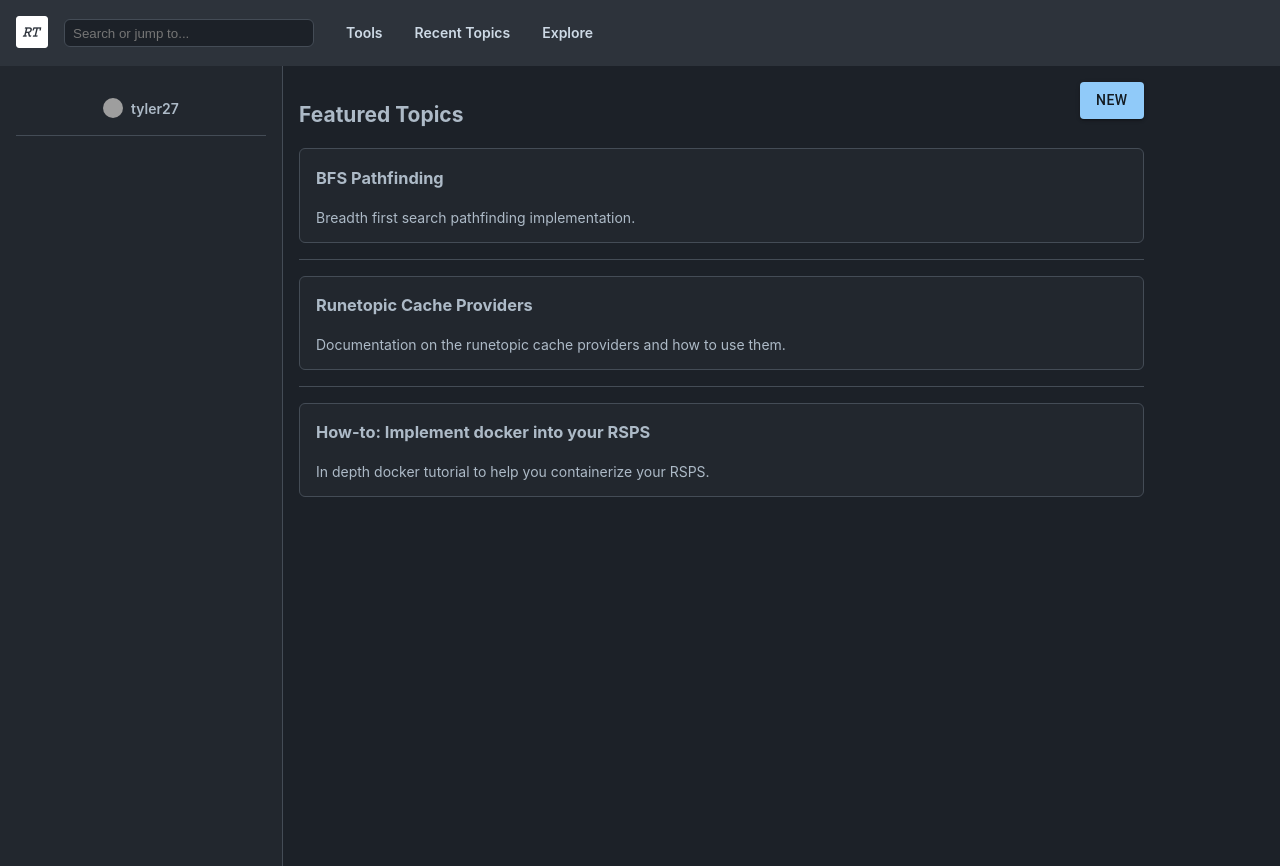
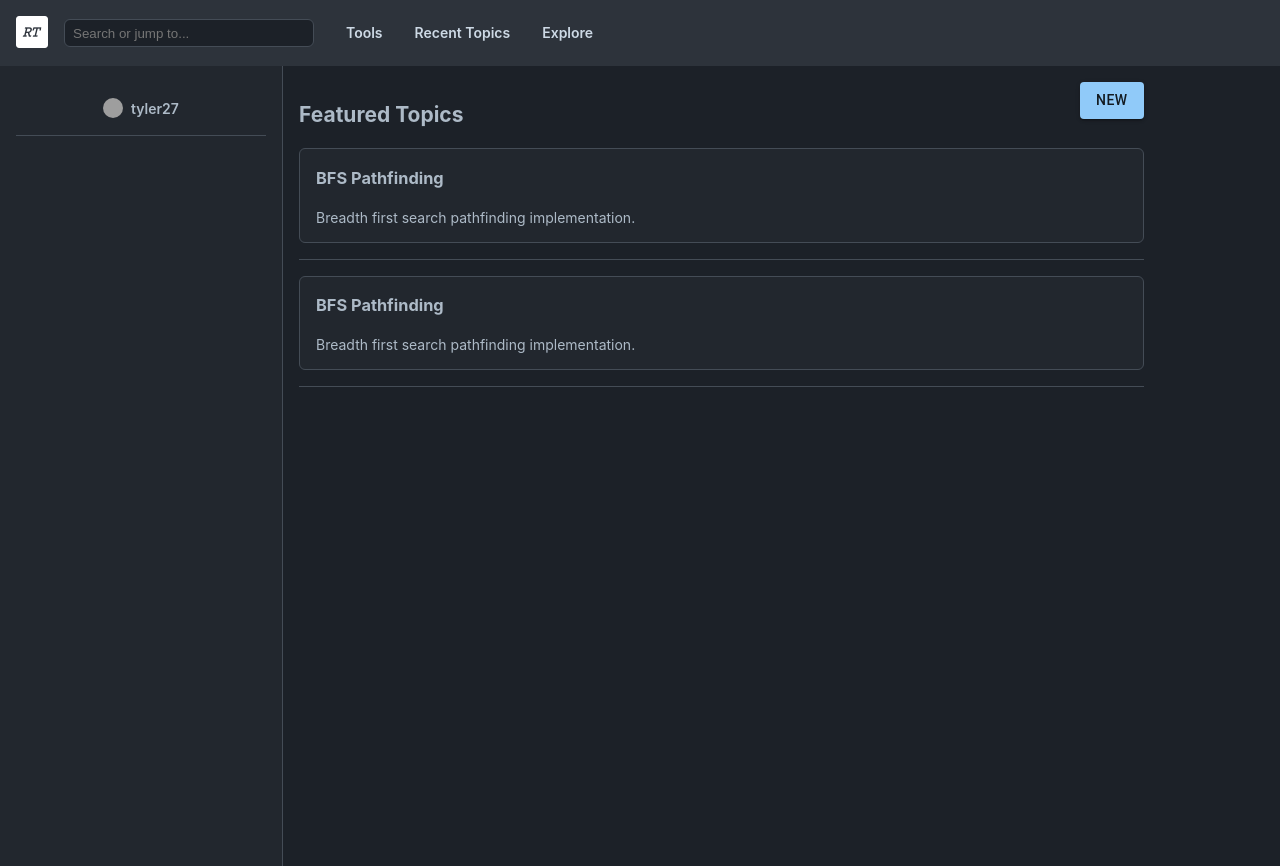
Before and after one commit to runetopic/website, a React (Create React App) app: page / in a window 1280 px wide. Built offline with nearby package versions, Linux system fonts and the light colour scheme; grey boxes are pictures that could not be loaded.

Commit message:
Dashboard refactored to use emotion

```diff
--- a/src/components/Application/index.tsx
+++ b/src/components/Application/index.tsx
@@ -2,7 +2,7 @@ import {  StyledEngineProvider, ThemeProvider } from '@mui/material';
 import { Redirect, Route, Switch } from 'react-router';
 import theme from '../../theme';
 import Header from '../Header';
-import HomePage from '../Dashboard';
+import Dashboard from '../Dashboard';
 import CreateTopic from '../Topic/CreateTopic';
 
 import './app.module.scss'
@@ -13,7 +13,7 @@ export default function Application() {
 			<ThemeProvider theme={ theme }>
 				<Header />
 				<Switch>
-					<Route exact path='/' component={ HomePage } />
+					<Route exact path='/' component={ Dashboard } />
 					<Route exact path='/topic/new' component={ CreateTopic } />
 					<Route exact path="/" render={() => <Redirect to="/" /> } />
 				</Switch>
--- a/src/components/Dashboard/index.tsx
+++ b/src/components/Dashboard/index.tsx
@@ -1,108 +1,19 @@
-import { Button } from '@mui/material';
 import makeStyles from '@mui/styles/makeStyles';
-import { Link } from 'react-router-dom';
 import Sidebar from "./Sidebar";
+import Page from "../Shared/UI/Page";
+import PageContent from "../Shared/UI/PageContent";
+import FeaturedTopics from "../Topic/FeaturedTopics";
 
-const homePageStyles = makeStyles((theme) => ({
-	root: {
-		display: 'flex',
-		minHeight: '100vh',
-	},
-	sidePanel: {
-		minWidth: 250,
-		background: '#22272e',
-		borderRight: '1px solid #444c56',
-		padding: theme.spacing(2),
-	},
-	details: {
-		borderBottom: '1px solid #444c56',
-		fontWeight: 600,
-		padding: theme.spacing(2)
-	},
-	profileImg: {
-		borderRadius: '50%'
-	},
-	username: {
-		marginLeft: theme.spacing(1)
-	},
-	menu: {
-		display: 'flex',
-		flexDirection: 'column',
-	},
-	menuItem: {
-		width: '100%'
-	},
-	link: {
-		textDecoration: 'none'
-	},
-	content: {
-		padding: theme.spacing(2),
-		width: '66%'
-	},
-	topic: {
-		backgroundColor: '#22272e',
-		borderWidth: 1,
-		borderRadius: 6,
-		borderStyle: 'solid',
-		borderColor: '#444c56',
-		paddingRight: theme.spacing(2),
-		paddingLeft: theme.spacing(2),
-		marginBottom: theme.spacing(2),
-	},
-	divider: {
-		borderBottom: '1px solid #444c56',
-		marginTop: theme.spacing(2),
-		marginBottom: theme.spacing(2)
-	},
-	heading: {
-		display: 'flex',
-		justifyContent: 'space-between',
-	},
-	addNewButton: {
-		height: 28,
-		width: 70,
-		background: '#347d39',
-		color: 'white',
-	}
-}));
-
-const HomePage = () => {
-	const styles = homePageStyles();
-
+const Dashboard = () => {
 	return (
-		<div className={styles.root}>
+		<Page>
 			<Sidebar />
 
-			<div className={styles.content}>
-				<div className={styles.heading}>
-					<h2>Featured Topics</h2>
-					<Link to="/topic/new" style={ { textDecoration: 'none' }}>
-						<Button color="primary" variant="contained">New</Button>
-					</Link>
-				</div>
-
-
-				<div className={styles.topic}>
-					<h3>BFS Pathfinding</h3>
-					<p>Breadth first search pathfinding implementation.</p>
-				</div>
-
-				<div className={styles.divider} />
-
-				<div className={styles.topic}>
-					<h3>Runetopic Cache Providers</h3>
-					<p>Documentation on the runetopic cache providers and how to use them.</p>
-				</div>
-
-				<div className={styles.divider} />
-
-				<div className={styles.topic}>
-					<h3>How-to: Implement docker into your RSPS</h3>
-					<p>In depth docker tutorial to help you containerize your RSPS.</p>
-				</div>
-			</div>
-		</div>
+			<PageContent>
+				<FeaturedTopics/>
+			</PageContent>
+		</Page>
 	);
 };
 
-export default HomePage;
+export default Dashboard;
--- a/src/components/Header/index.tsx
+++ b/src/components/Header/index.tsx
@@ -3,7 +3,7 @@ import {Link} from 'react-router-dom';
 import image from '../../assets/imgs/icon.png';
 import StyledHeader from "./StyledHeader";
 import StyledLogo from "./StyledLogo";
-import SearchInput from "../UI/SearchInput";
+import SearchInput from "../Shared/Form/SearchInput";
 import { Navigation, NavigationLinks, NavigationLink } from "./Navigation";
 
 export const Header = () => {
--- a/src/components/UI/SearchInput.tsx
+++ b/src/components/Shared/Form/SearchInput.tsx
@@ -1,5 +1,5 @@
 import styled from "@emotion/styled";
-import theme from "../../theme";
+import theme from "../../../theme";
 
 const StyledInput = styled.input`
     background: #1c2128;
--- /dev/null
+++ b/src/components/Shared/UI/Divider.tsx
@@ -0,0 +1,10 @@
+import styled from "@emotion/styled";
+import theme from "../../../theme";
+
+export const StyledDivider = styled('div')({
+    borderBottom: '1px solid #444c56',
+    marginTop: theme.spacing(2),
+    marginBottom: theme.spacing(2)
+});
+
+export default StyledDivider;
--- /dev/null
+++ b/src/components/Shared/UI/Page.tsx
@@ -0,0 +1,8 @@
+import styled from "@emotion/styled";
+
+const Page = styled('div')({
+    display: 'flex',
+    minHeight: '100vh',
+});
+
+export default Page;
--- /dev/null
+++ b/src/components/Shared/UI/PageContent.tsx
@@ -0,0 +1,9 @@
+import styled from "@emotion/styled";
+import theme from "../../../theme";
+
+export const PageContent = styled('div')({
+    padding: theme.spacing(2),
+    width: '66%'
+});
+
+export default PageContent;
--- /dev/null
+++ b/src/components/Topic/FeaturedTopics.tsx
@@ -0,0 +1,50 @@
+import {Link} from "react-router-dom";
+import {Button} from "@mui/material";
+import Divider from "../Shared/UI/Divider";
+import theme from "../../theme";
+import styled from "@emotion/styled";
+
+const FeaturedTopicCard = styled('div')({
+    backgroundColor: '#22272e',
+    borderWidth: 1,
+    borderRadius: 6,
+    borderStyle: 'solid',
+    borderColor: '#444c56',
+    paddingRight: theme.spacing(2),
+    paddingLeft: theme.spacing(2),
+    marginBottom: theme.spacing(2),
+});
+
+const Header = styled('div')({
+    display: 'flex',
+    justifyContent: 'space-between',
+})
+
+const FeaturedTopics = () => {
+    return (
+        <>
+            <Header>
+                <h2>Featured Topics</h2>
+                <Link to="/topic/new" style={ { textDecoration: 'none' }}>
+                    <Button color="primary" variant="contained">New</Button>
+                </Link>
+            </Header>
+
+            <FeaturedTopicCard>
+                <h3>BFS Pathfinding</h3>
+                <p>Breadth first search pathfinding implementation.</p>
+            </FeaturedTopicCard>
+
+            <Divider />
+
+            <FeaturedTopicCard>
+                <h3>BFS Pathfinding</h3>
+                <p>Breadth first search pathfinding implementation.</p>
+            </FeaturedTopicCard>
+
+            <Divider />
+        </>
+    )
+};
+
+export default FeaturedTopics;
--- a/src/components/UI/index.ts
+++ /dev/null
@@ -1,5 +0,0 @@
-import SearchInput from "./SearchInput";
-
-export default {
-    SearchInput
-}
```
Also changed, not shown: src/components/Shared/index.ts (added, +7 -0 lines).
